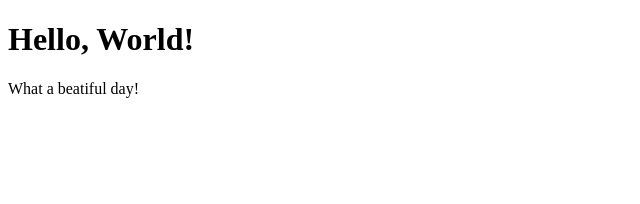
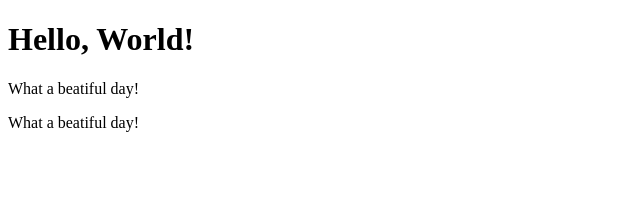
Before and after one commit to Marius0092/react-exercises, a React (Create React App) app: page / in a window 1280 px wide. Shown: the top 204 px of the page, without its empty margins (0-640 px from the left). Built offline with nearby package versions, Linux system fonts and the light colour scheme.

Commit message:
components-07

```diff
--- a/src/helloWorld.js
+++ b/src/helloWorld.js
@@ -1,4 +1,5 @@
 import React, { Fragment } from "react"
+import { Message } from "./message"
 
 export class Hello extends React.Component {
     render() {
@@ -6,6 +7,7 @@ export class Hello extends React.Component {
             <Fragment>
                 <h1>Hello, World!</h1>
                 <p>What a beatiful day!</p>
+                <Message />
             </Fragment>
         )
     }
--- /dev/null
+++ b/src/message.js
@@ -0,0 +1,7 @@
+import React from "react";
+
+export class Message extends React.Component {
+    render() {
+        return <p>What a beatiful day!</p>
+    }
+}
```
